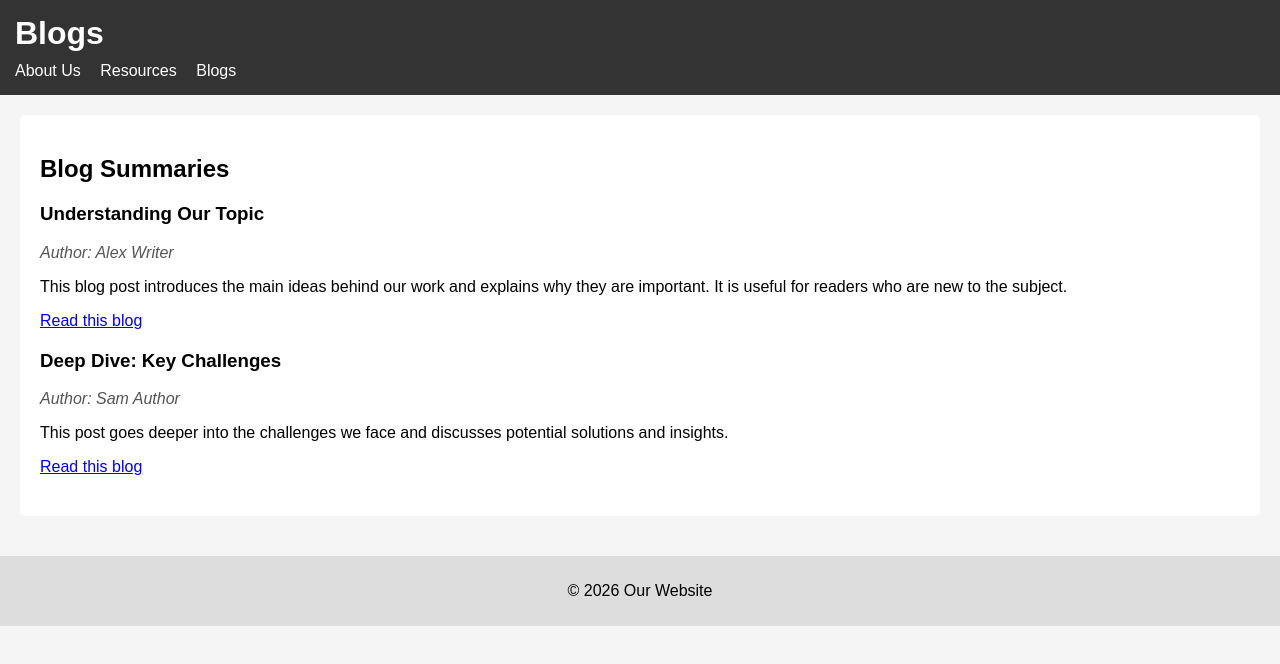
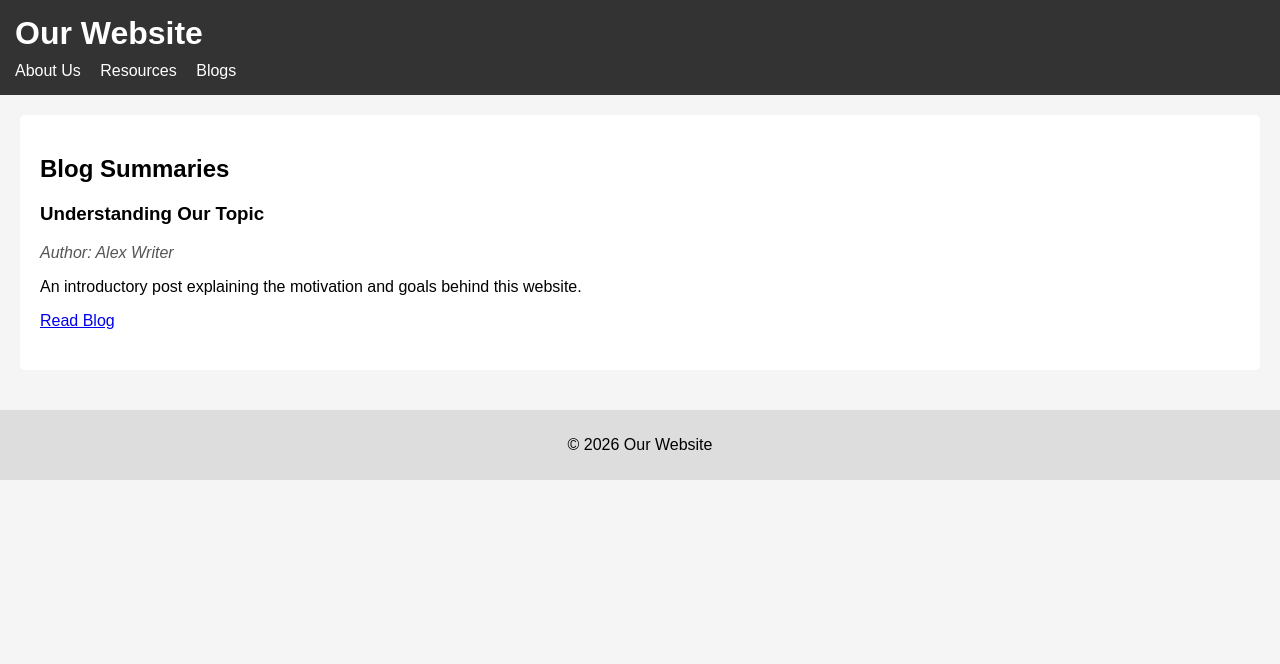
Before and after one commit to PLAIDRG/plaidrg.github.io, a plain HTML site: page blogs.html in a window 1280 px wide. Drawn offline with Linux system fonts and the light colour scheme.

Commit message:
components

```diff
--- a/blogs.html
+++ b/blogs.html
@@ -7,46 +7,27 @@
 </head>
 <body>
 
-<header>
-    <h1>Blogs</h1>
-    <nav>
-        <a href="index.html">About Us</a>
-        <a href="resources.html">Resources</a>
-        <a href="blogs.html">Blogs</a>
-    </nav>
-</header>
+<div id="navbar"></div>
 
 <main>
     <section>
         <h2>Blog Summaries</h2>
 
-        <article class="blog">
+        <article>
             <h3>Understanding Our Topic</h3>
             <p class="author">Author: Alex Writer</p>
             <p>
-                This blog post introduces the main ideas behind our work
-                and explains why they are important. It is useful for
-                readers who are new to the subject.
+                An introductory post explaining the motivation and goals
+                behind this website.
             </p>
-            <a href="blog1.html">Read this blog</a>
-        </article>
-
-        <article class="blog">
-            <h3>Deep Dive: Key Challenges</h3>
-            <p class="author">Author: Sam Author</p>
-            <p>
-                This post goes deeper into the challenges we face and
-                discusses potential solutions and insights.
-            </p>
-            <a href="blog2.html">Read this blog</a>
+            <a href="blog1.html">Read Blog</a>
         </article>
 
     </section>
 </main>
 
-<footer>
-    <p>© 2026 Our Website</p>
-</footer>
+<div id="footer"></div>
 
+<script src="main.js"></script>
 </body>
 </html>
--- /dev/null
+++ b/components/footer.html
@@ -0,0 +1,5 @@
+<template id="footer-template">
+    <footer>
+        <p>© 2026 Our Website</p>
+    </footer>
+</template>
--- /dev/null
+++ b/components/navbar.html
@@ -0,0 +1,10 @@
+<template id="navbar-template">
+    <header>
+        <h1>Our Website</h1>
+        <nav>
+            <a href="index.html">About Us</a>
+            <a href="resources.html">Resources</a>
+            <a href="blogs.html">Blogs</a>
+        </nav>
+    </header>
+</template>
--- /dev/null
+++ b/main.js
@@ -0,0 +1,18 @@
+async function loadTemplate(url, templateId, targetId) {
+    const response = await fetch(url);
+    const html = await response.text();
+
+    // Parse fetched HTML
+    const container = document.createElement("div");
+    container.innerHTML = html;
+
+    const template = container.querySelector(`#${templateId}`);
+    const target = document.getElementById(targetId);
+
+    target.appendChild(template.content.cloneNode(true));
+}
+
+document.addEventListener("DOMContentLoaded", () => {
+    loadTemplate("components/navbar.html", "navbar-template", "navbar");
+    loadTemplate("components/footer.html", "footer-template", "footer");
+});
```
Also changed, not shown: index.html (+5 -18 lines), resources.html (+8 -27 lines).
